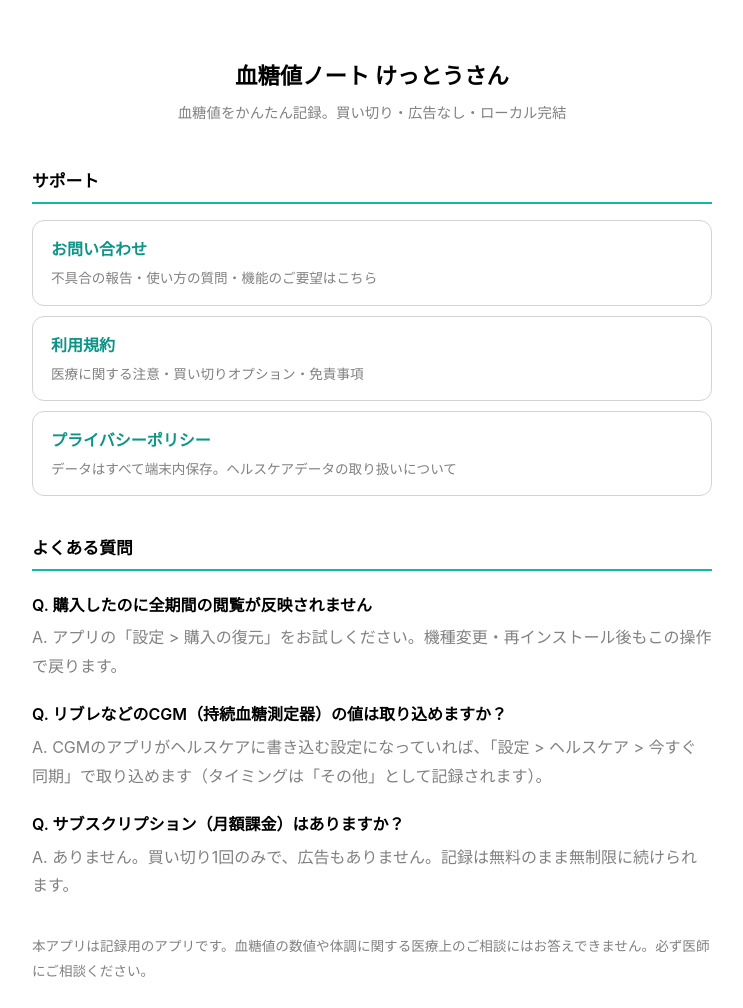
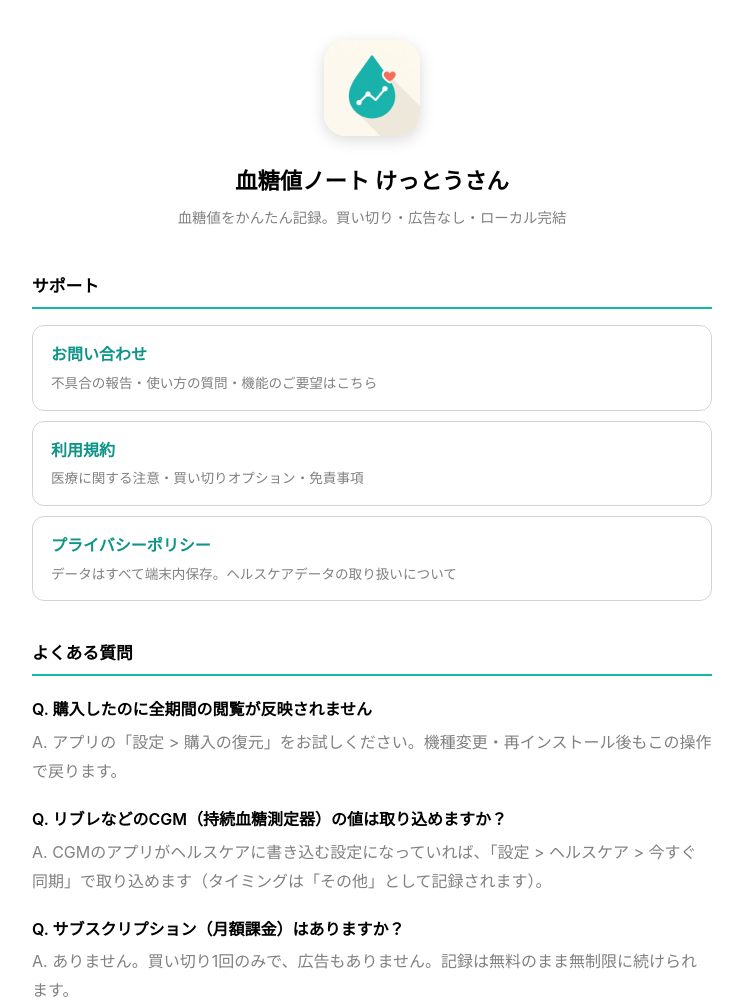
Before and after one commit to yuuki45/kettosan-legal, a plain HTML site: page index.html in a window 1280 px wide. Shown: the top 1008 px of the page, without its empty margins (268-1011 px from the left). Drawn offline with Linux system fonts and the light colour scheme.

Commit message:
アプリアイコンをサポートページに追加

```diff
--- a/index.html
+++ b/index.html
@@ -11,6 +11,7 @@
     line-height: 1.8; max-width: 680px; margin: 0 auto; padding: 40px 20px 64px;
   }
   header { text-align: center; margin-bottom: 40px; }
+  .icon { width: 96px; height: 96px; border-radius: 22px; box-shadow: 0 4px 16px rgba(0,0,0,0.15); }
   h1 { font-size: 1.4rem; margin: 16px 0 4px; }
   .tagline { color: gray; font-size: 0.9rem; margin: 0; }
   h2 { font-size: 1.05rem; margin-top: 2.2em; border-bottom: 2px solid #14b8a6; padding-bottom: 6px; }
@@ -30,6 +31,7 @@
 </head>
 <body>
 <header>
+  <img class="icon" src="icon.png" alt="けっとうさんのアプリアイコン">
   <h1>血糖値ノート けっとうさん</h1>
   <p class="tagline">血糖値をかんたん記録。買い切り・広告なし・ローカル完結</p>
 </header>
```
Also changed, not shown: icon.png (added).
